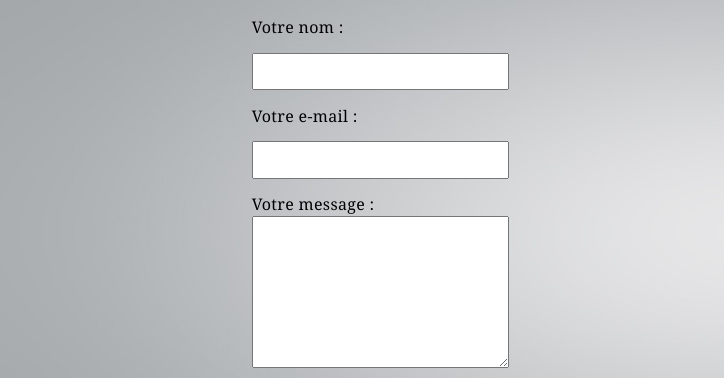
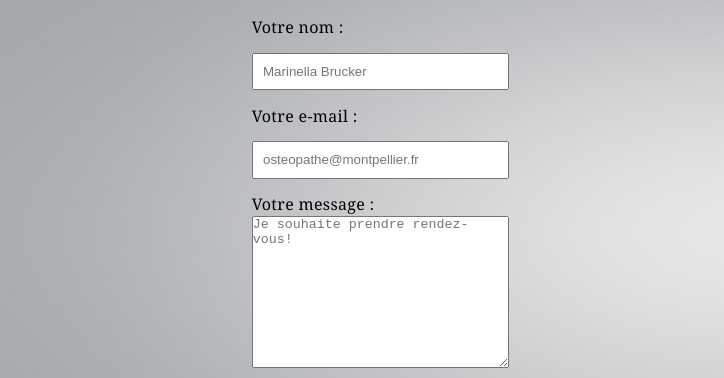
Before and after one commit to akkabb/osteopathe_Marinella_Brucker, a plain HTML site: page index.html in a window 1280 px wide. Shown: the part 2923-3301 px from the top of the page, 0-724 px from the left. Drawn offline with Linux system fonts and the light colour scheme.

Commit message:
add placeholder

```diff
--- a/index.html
+++ b/index.html
@@ -90,15 +90,15 @@
                         <h3>A vous la parole</h3>
                         <div class="form_name form">
                             <label for="name">Votre nom :</label>
-                            <input type="text" name="name" id="" required>
+                            <input type="text" name="name" id="" placeholder="Marinella Brucker" required>
                         </div>
                         <div class="form_Email form">
                             <label for="email">Votre e-mail :</label>
-                            <input type="text" name="email" id="" required>
+                            <input type="text" name="email" id="" placeholder="osteopathe@montpellier.fr" required>
                         </div>
                         <div class="form_message form">
                             <label for="message">Votre message :</label>
-                            <textarea name="message" id="" cols="30" rows="10"></textarea>
+                            <textarea name="message" id="" cols="30" rows="10" placeholder="Je souhaite prendre rendez-vous!" required></textarea>
                         </div>
                         <input type="submit" value="Envoyer" class="btn">
                     </form>
```
